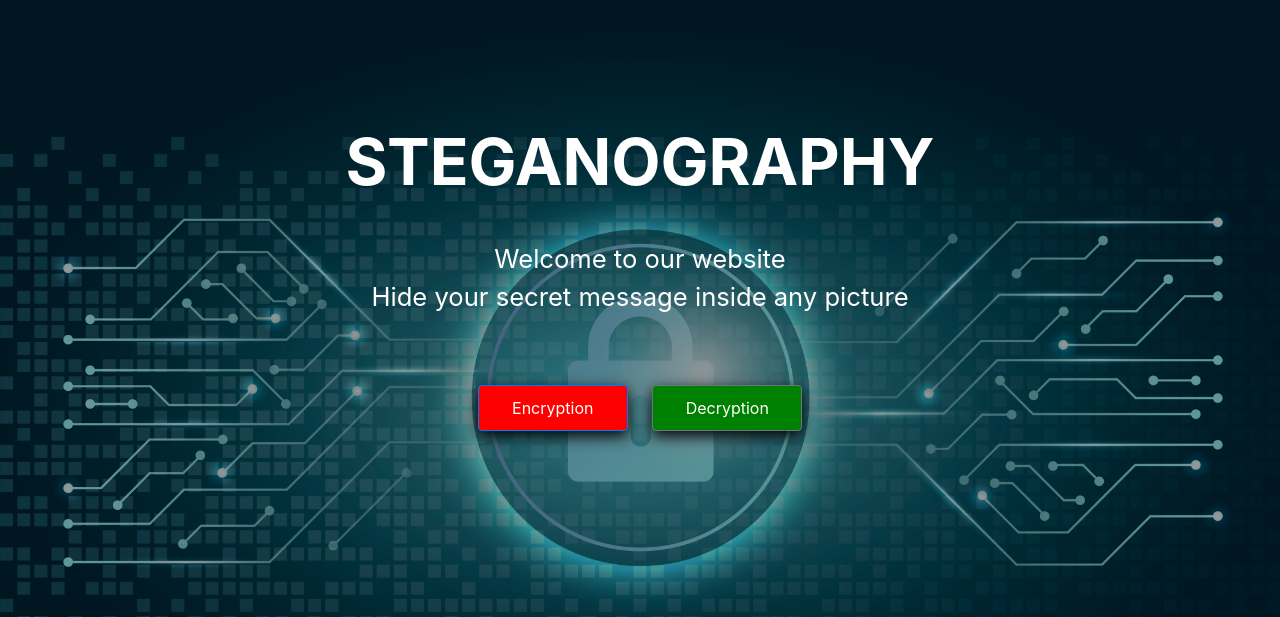
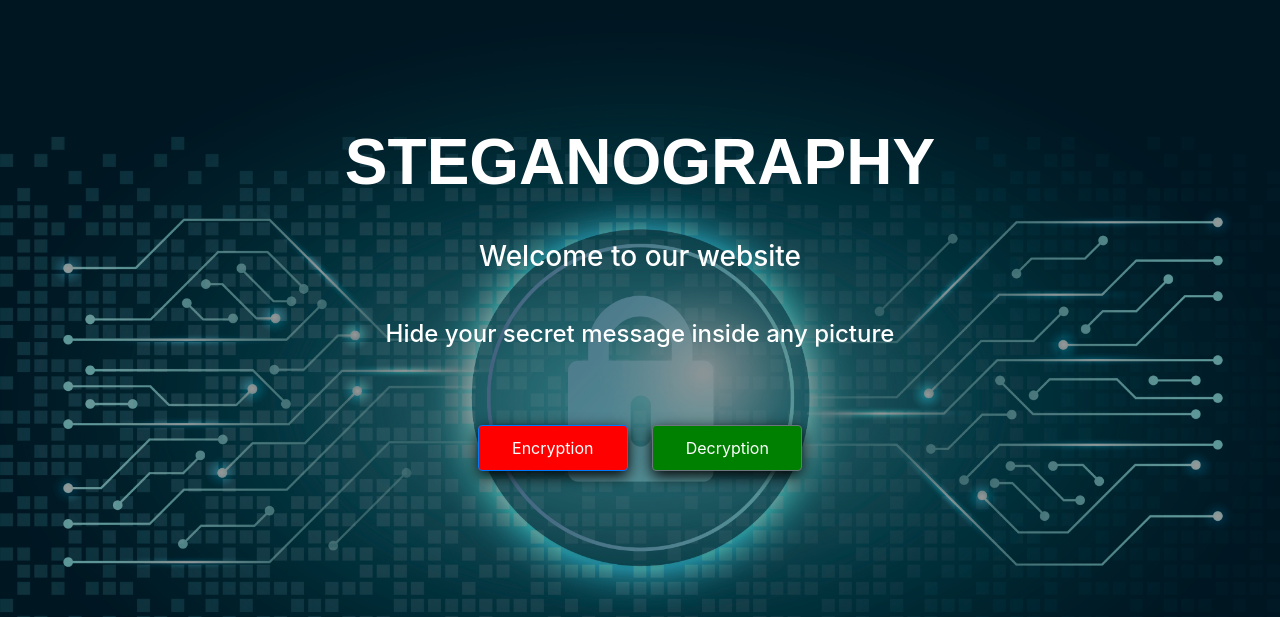
Before and after one commit to rajdeeppal/steganography-webapp, a Flask app: page / in a window 1280 px wide. Shown: the top 617 px of the page. Run offline with Flask 2, Linux system fonts and the light colour scheme; some libraries are stand-ins or nearby versions.

Commit message:
second commit

```diff
--- a/static/css/decrypt.css
+++ b/static/css/decrypt.css
@@ -12,6 +12,7 @@ body {
     font-size: 4vw;
     font-weight: bold;
     color: white;
+	font-family: sans-serif;
 }
 
 .sub-heading {
--- a/static/css/encrypt.css
+++ b/static/css/encrypt.css
@@ -12,6 +12,7 @@ body {
     font-size: 4vw;
     font-weight: bold;
     color: white;
+	font-family: sans-serif;
 }
 
 .sub-heading {
--- a/static/css/index.css
+++ b/static/css/index.css
@@ -16,6 +16,7 @@ body {
     font-weight: bold;
     padding: 50px 0 30px 0;
     background-color: transparent;
+	font-family: sans-serif;
 }
 
 .sub-heading {
--- a/templates/decrypt.html
+++ b/templates/decrypt.html
@@ -15,7 +15,7 @@
     <div class="form-content">
         <form action="/decrypt" method="post" enctype="multipart/form-data">
             <div class="heading">DECRYPTION</div>
-            <div class="sub-heading">Choose the encrypted image in PNG format to decrypt it</div>
+            <div class="sub-heading"><h3>Choose the encrypted image in PNG format to decrypt it</h3></div>
             <input type="file" name="file" class="form-control" accept="image/png"></input>
             <button class="btn btn-lg btn-primary btn-block" type="submit" style="background: green;">Click here to
                 download the decrypted message</button>
--- a/templates/encrypt.html
+++ b/templates/encrypt.html
@@ -15,7 +15,7 @@
     <div class="form-content">
         <form action="/encrypt" method="post" enctype="multipart/form-data">
             <div class="heading">ENCRYPTION</div>
-            <div class="sub-heading">Enter the secret message and choose an image in PNG format to encrypt it</div>
+            <div class="sub-heading"><h3>Enter the secret message and choose an image in PNG format to encrypt it</h3></div>
             <textarea name="data" class="form-control" placeholder="Enter the secret message you want to encrypt"
                 required autofocus></textarea>
             <input type="file" name="file" class="form-control" accept="image/png"></input>
--- a/templates/index.html
+++ b/templates/index.html
@@ -15,7 +15,7 @@
     <section class="jumbotron text-center">
         <div class="container">
             <div class="heading">STEGANOGRAPHY</div>
-            <div class="sub-heading">Welcome to our website<br>Hide your secret message inside any picture</div>
+            <div class="sub-heading"><h3>Welcome to our website</h3><br><h4>Hide your secret message inside any picture</h4></div>
             <a class="btn btn-primary my-2" id="encrypt" href='encrypt.html'">Encryption</a>
             <a class="btn btn-secondary my-2" id="decrypt" href='decrypt.html'">Decryption</a>
         </div>
```
